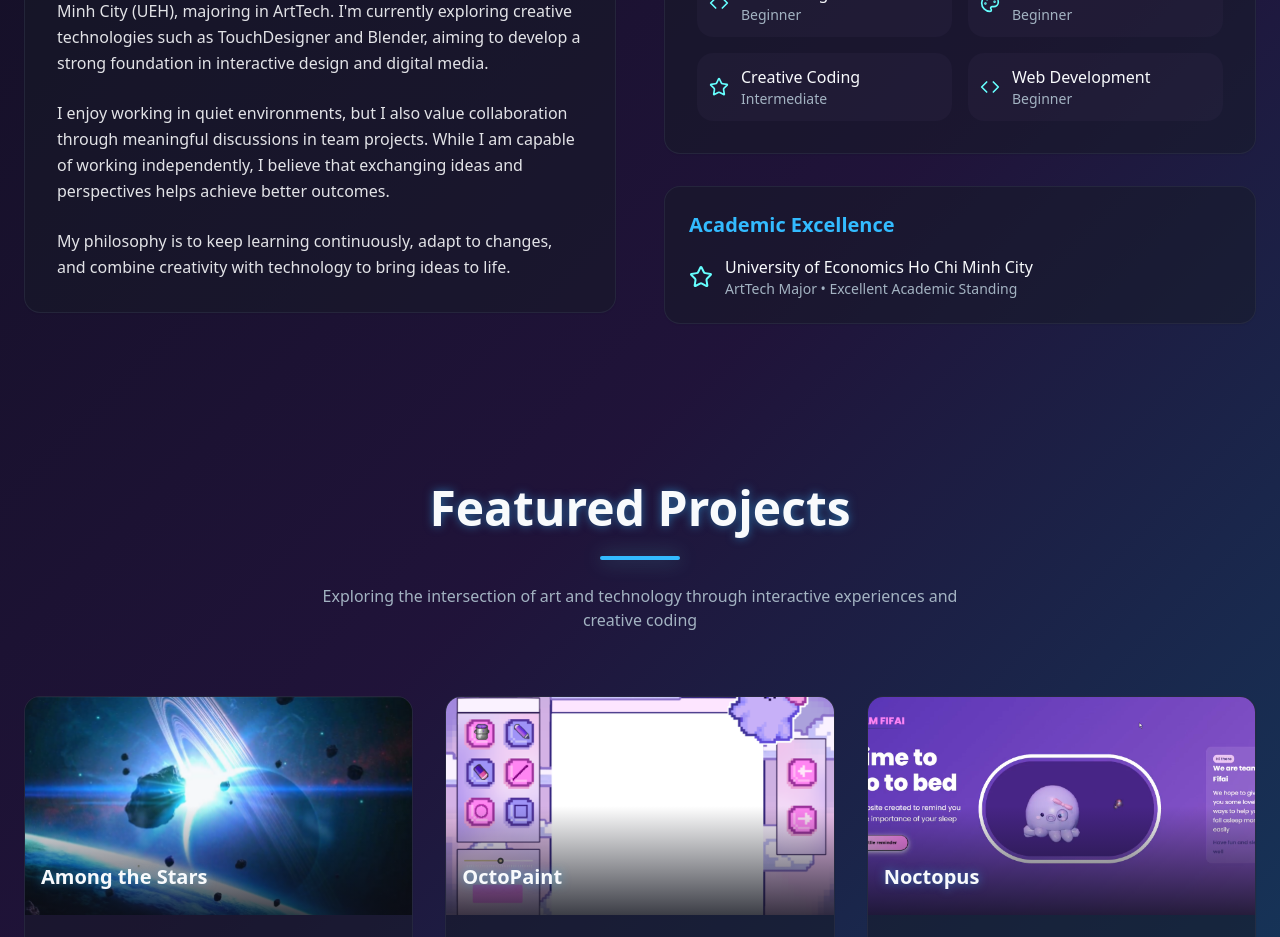
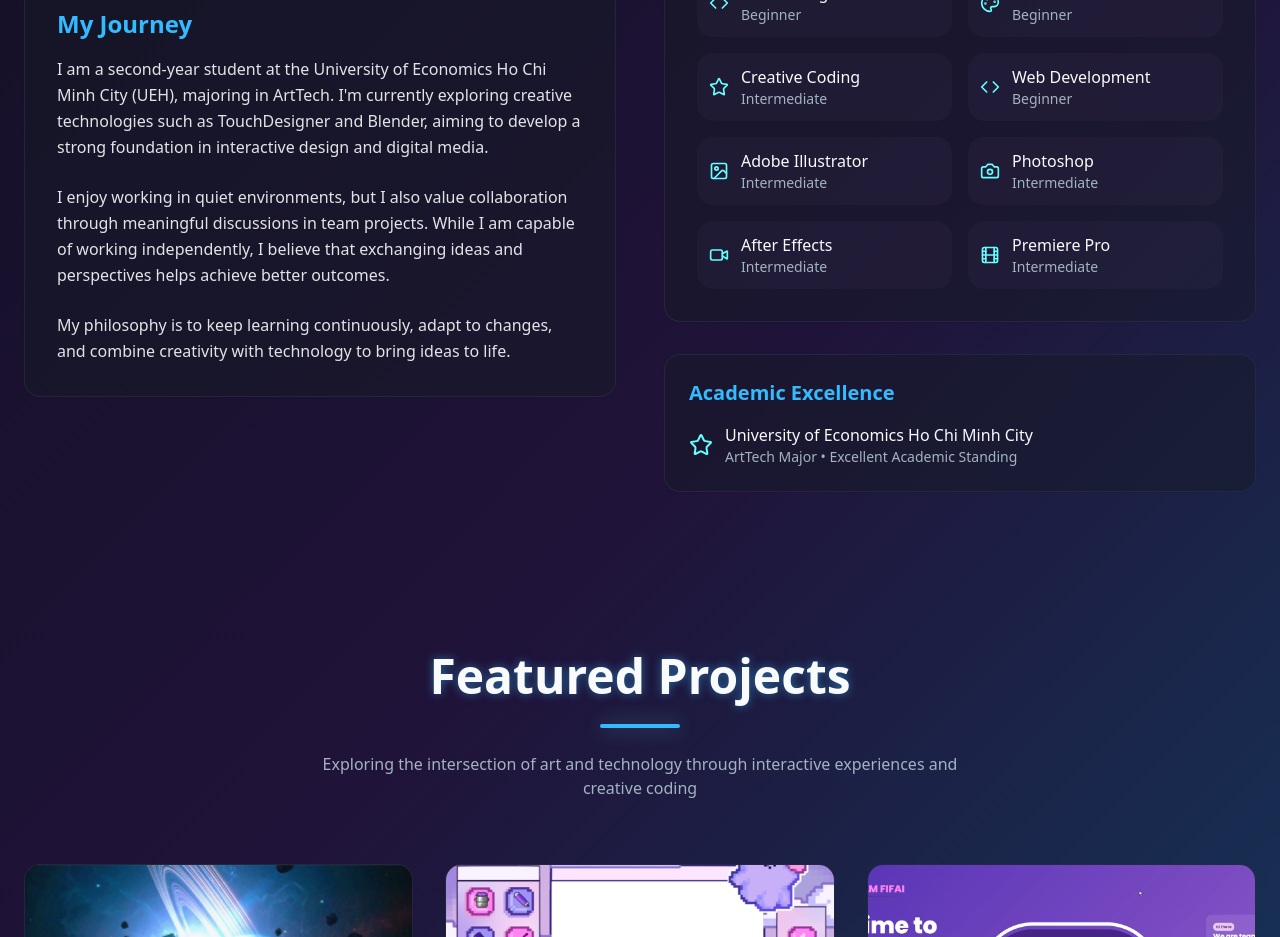
Before and after one commit to malgnad/art-tech-visions, a React (Vite) app: page / in a window 1280 px wide. Shown: the part 1140-2077 px from the top of the page. Built offline with nearby package versions, Linux system fonts and the light colour scheme; the HTML template or start-up script is replaced by a standard one.

Commit message:
Add Adobe tools to skills

```diff
--- a/src/pages/Index.tsx
+++ b/src/pages/Index.tsx
@@ -3,7 +3,7 @@ import { Button } from '@/components/ui/button';
 import { Card } from '@/components/ui/card';
 import Navigation from '@/components/Navigation';
 import ProjectCard from '@/components/ProjectCard';
-import { Mail, Phone, Github, Linkedin, Download, Star, Code, Palette } from 'lucide-react';
+import { Mail, Phone, Github, Linkedin, Download, Star, Code, Palette, Image, Camera, Video, Film } from 'lucide-react';
 
 import amongTheStarsImage from '@/assets/among-the-stars.png';
 import octopaintImage from '@/assets/octopaint.png';
@@ -44,7 +44,11 @@ const Index = () => {
     { icon: Code, name: "TouchDesigner", level: "Beginner" },
     { icon: Palette, name: "Blender", level: "Beginner" },
     { icon: Star, name: "Creative Coding", level: "Intermediate" },
-    { icon: Code, name: "Web Development", level: "Beginner" }
+    { icon: Code, name: "Web Development", level: "Beginner" },
+    { icon: Image, name: "Adobe Illustrator", level: "Intermediate" },
+    { icon: Camera, name: "Photoshop", level: "Intermediate" },
+    { icon: Video, name: "After Effects", level: "Intermediate" },
+    { icon: Film, name: "Premiere Pro", level: "Intermediate" }
   ];
 
   return (
```
